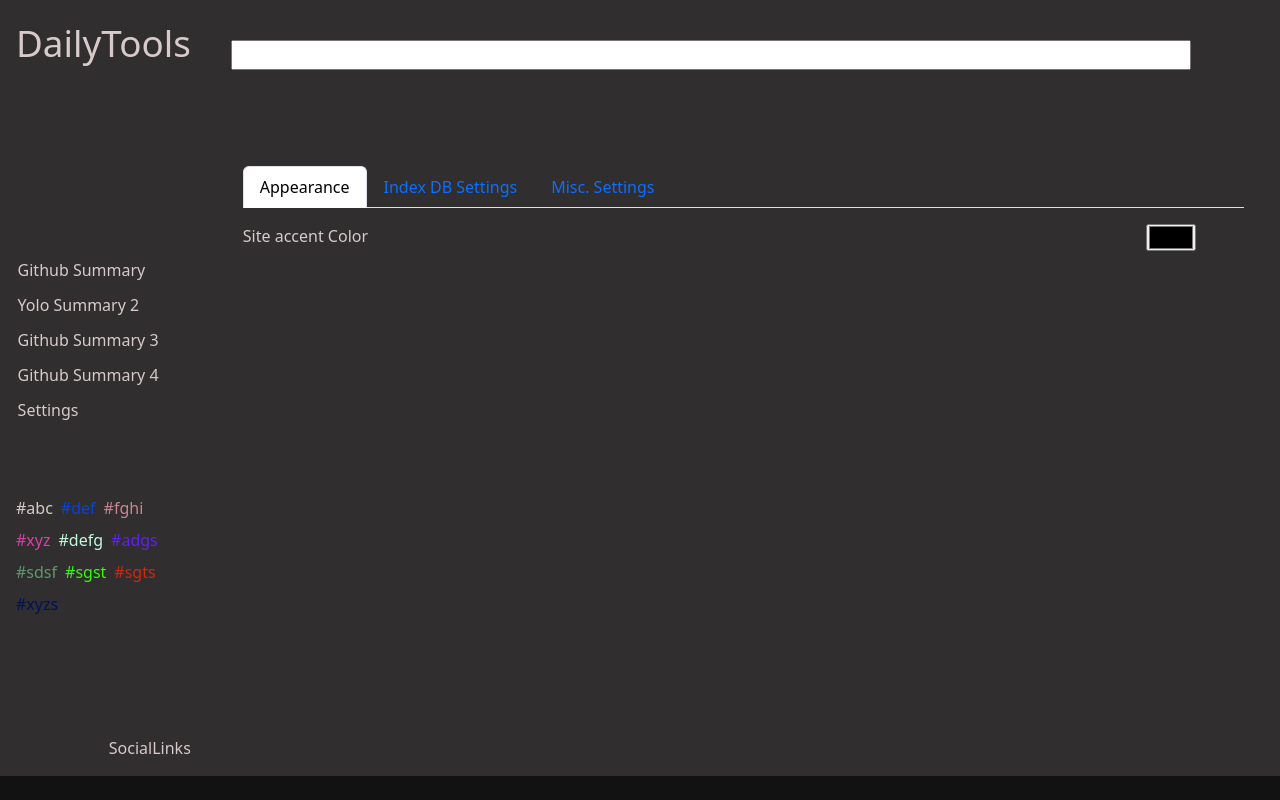
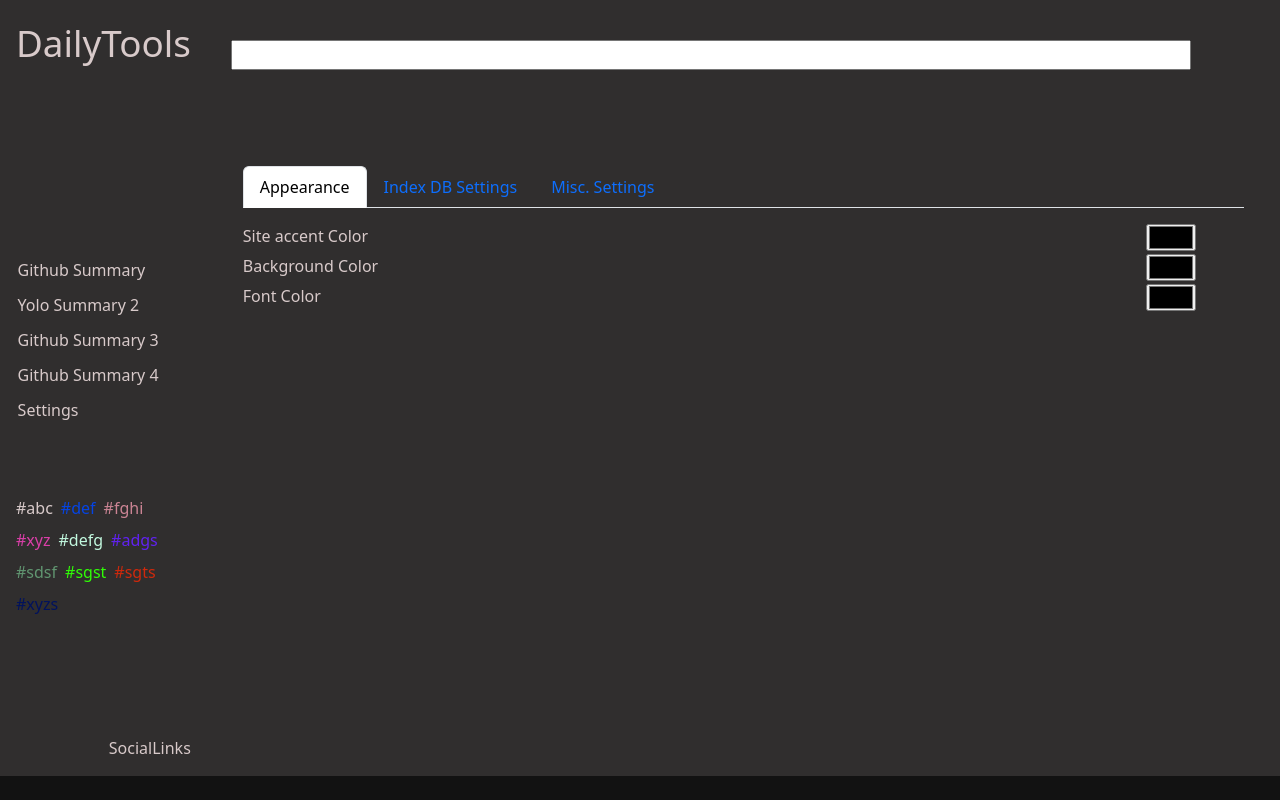
Before and after one commit to pritamprasd/tools-site, a React (Create React App) app: page / in a window 1280 px wide. Both pictures are taken after a click on the element "Settings". Built offline with nearby package versions, Linux system fonts and the light colour scheme.

Commit message:
some appearance settings

```diff
--- a/src/appConfig.js
+++ b/src/appConfig.js
@@ -7,6 +7,14 @@ import MiscSettings from './tools/site-settings/MiscSettings'
 export const LSKeys = {
   accentColor: {
     key: 'accent-color',
+    type: 'color'
+  },
+  bgColor: {
+    key: 'bg-color',
+    type: 'color'
+  },
+  fontColor: {
+    key: 'font-color',
     type: 'color'
   },
 }
--- a/src/containers/NavBar/Tags.js
+++ b/src/containers/NavBar/Tags.js
@@ -33,12 +33,13 @@ export default function Tags() {
 
 function Tag({name, color, toggleTag}) {
     const defaultFontWeight = 100
+    const defaultAccentColor = document.documentElement.style.getPropertyValue('--accent-color')
     const[tagColor, setTagcolor] = useState(color)
     const[fontWeight, setfontWeight] = useState(defaultFontWeight)
     function handleTagClick(){
         toggleTag(name)
         if(tagColor === color){
-            setTagcolor("white")
+            setTagcolor(defaultAccentColor)
             setfontWeight(1000)
         } else {
             setTagcolor(color)
--- a/src/tools/site-settings/Appearance.js
+++ b/src/tools/site-settings/Appearance.js
@@ -8,6 +8,8 @@ export default function Appearance() {
     return (
         <div className='apprearanceContainer'>
             <AccentColor />
+            <BackgroundColor/>
+            <FontColor/>
         </div>
     )
 }
@@ -27,3 +29,35 @@ function AccentColor() {
         </div>
     )
 }
+
+function BackgroundColor() {
+    const [selectedColor, setSelectedColor] = useState(getFromLS(LSKeys.bgColor.key, "#ffffff"));
+    const handleColorChange = (event) => {
+        const color = event.target.value
+        setSelectedColor(color);
+        setToLS(LSKeys.bgColor.key, color)
+        document.documentElement.style.setProperty('--default-background-color', color)
+    };
+    return (
+        <div className='bgColor'>
+            <div>Background Color</div>
+            <input type="color" value={selectedColor} onChange={handleColorChange}/>
+        </div>
+    )
+}
+
+function FontColor() {
+    const [selectedColor, setSelectedColor] = useState(getFromLS(LSKeys.fontColor.key, "#000000"));
+    const handleColorChange = (event) => {
+        const color = event.target.value
+        setSelectedColor(color);
+        setToLS(LSKeys.fontColor.key, color)
+        document.documentElement.style.setProperty('--default-font-color', color)
+    };
+    return (
+        <div className='fontColor'>
+            <div>Font Color</div>
+            <input type="color" value={selectedColor} onChange={handleColorChange}/>
+        </div>
+    )
+}
--- a/src/tools/site-settings/SettingsPage.css
+++ b/src/tools/site-settings/SettingsPage.css
@@ -1,6 +1,7 @@
 .apprearanceContainer{
     display: flex;
     flex-direction: column;
+    gap: 0.2em;
 }
 
 .apprearanceContainer > div {
```
